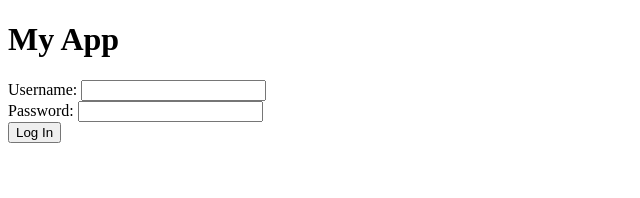
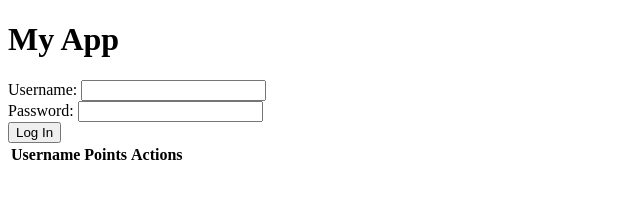
Before and after one commit to lasporrasdef1/laporra, a plain HTML site: page docs/index.html in a window 1280 px wide. Shown: the whole page, without its empty margins (0-640 px from the left). Drawn offline with Linux system fonts and the light colour scheme.

Commit message:
Update index.html

```diff
--- a/docs/index.html
+++ b/docs/index.html
@@ -18,6 +18,19 @@
 
   <div id="auth-message"></div>
 
+  <table id="user-table">
+    <thead>
+      <tr>
+        <th>Username</th>
+        <th>Points</th>
+        <th>Actions</th>
+      </tr>
+    </thead>
+    <tbody>
+    </tbody>
+  </table>
+
   <script src="auth.js"></script>
+  <script src="user-table.js"></script>
 </body>
 </html>
```
